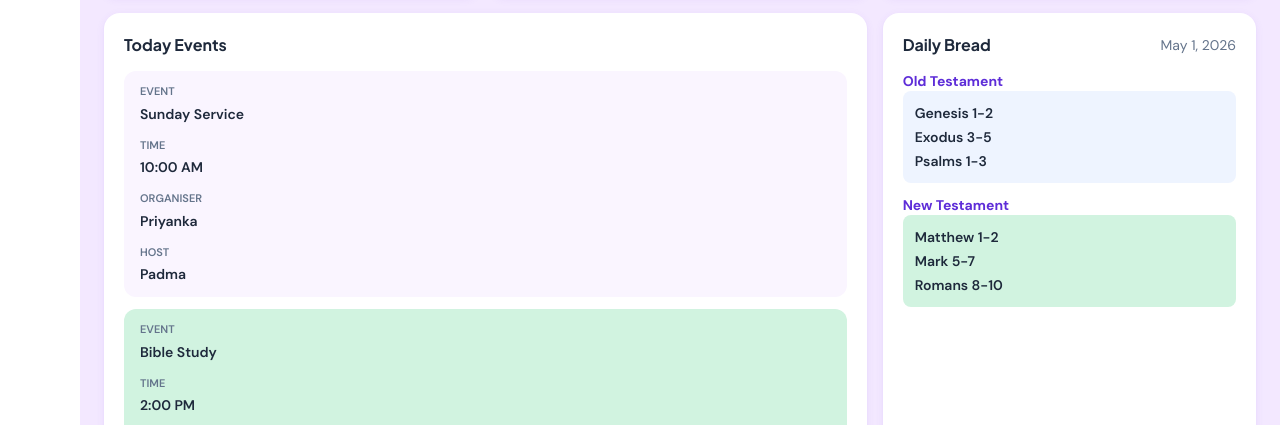
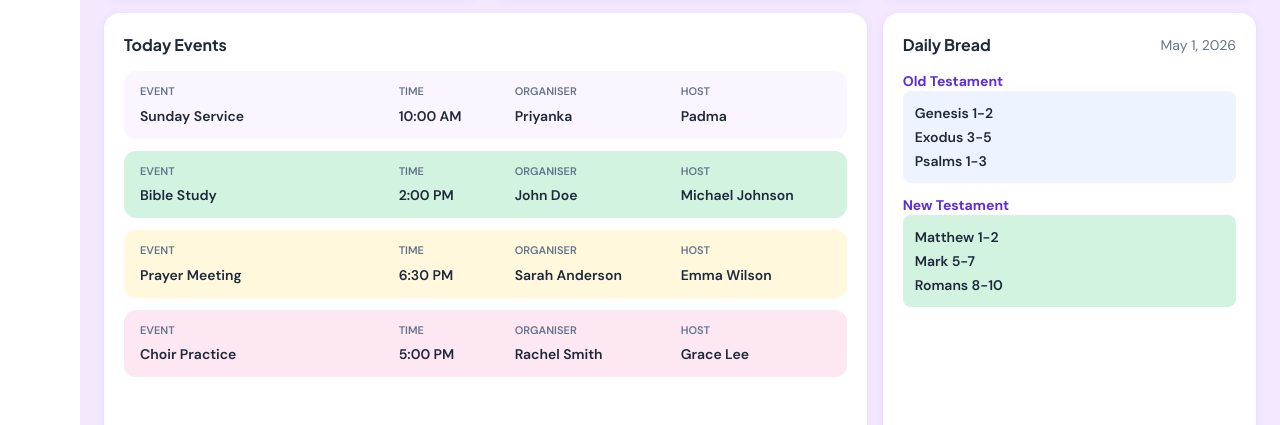
Before and after one commit to thejaper/esther-prayer-cell, a plain HTML site: page version2/index.html in a window 1280 px wide. Shown: the part 295-720 px from the top of the page. Drawn offline with nearby package versions, Linux system fonts and the light colour scheme; files whose address does not match are found by name.

Commit message:
Fix: Copy women.PNG image and restore Today Events card layout with proper grid columns

```diff
--- a/version2/index.html
+++ b/version2/index.html
@@ -417,21 +417,21 @@
             }
 
             container.innerHTML = events.map((e, i) => `
-                <div style="background: ${bgs[i % 6]}; border-radius: 12px; padding: 12px 16px; display: grid; grid-template-columns: 1fr; gap: 12px;" class="md:grid-cols-4 md:gap-4 md:p-4">
+                <div style="background: ${bgs[i % 6]}; border-radius: 12px; padding: 12px 16px; display: grid; grid-template-columns: 1fr 100px 150px 150px; gap: 16px; align-items: center;">
                     <div>
-                        <p style="font-size: 11px; color: #64748B; font-weight: 600; margin: 0 0 4px 0; text-transform: uppercase;">Event</p>
+                        <p style="font-size: 11px; color: #64748B; font-weight: 600; margin: 0 0 6px 0; text-transform: uppercase;">Event</p>
                         <p style="font-size: 14px; font-weight: 600; color: #1E293B; margin: 0;">${e.name}</p>
                     </div>
                     <div>
-                        <p style="font-size: 11px; color: #64748B; font-weight: 600; margin: 0 0 4px 0; text-transform: uppercase;">Time</p>
+                        <p style="font-size: 11px; color: #64748B; font-weight: 600; margin: 0 0 6px 0; text-transform: uppercase;">Time</p>
                         <p style="font-size: 14px; font-weight: 600; color: #1E293B; margin: 0;">${e.time}</p>
                     </div>
                     <div>
-                        <p style="font-size: 11px; color: #64748B; font-weight: 600; margin: 0 0 4px 0; text-transform: uppercase;">Organiser</p>
+                        <p style="font-size: 11px; color: #64748B; font-weight: 600; margin: 0 0 6px 0; text-transform: uppercase;">Organiser</p>
                         <p style="font-size: 14px; font-weight: 600; color: #1E293B; margin: 0;">${e.organiser}</p>
                     </div>
                     <div>
-                        <p style="font-size: 11px; color: #64748B; font-weight: 600; margin: 0 0 4px 0; text-transform: uppercase;">Host</p>
+                        <p style="font-size: 11px; color: #64748B; font-weight: 600; margin: 0 0 6px 0; text-transform: uppercase;">Host</p>
                         <p style="font-size: 14px; font-weight: 600; color: #1E293B; margin: 0;">${e.host}</p>
                     </div>
                 </div>
```
Also changed, not shown: version2/women.PNG (added).
